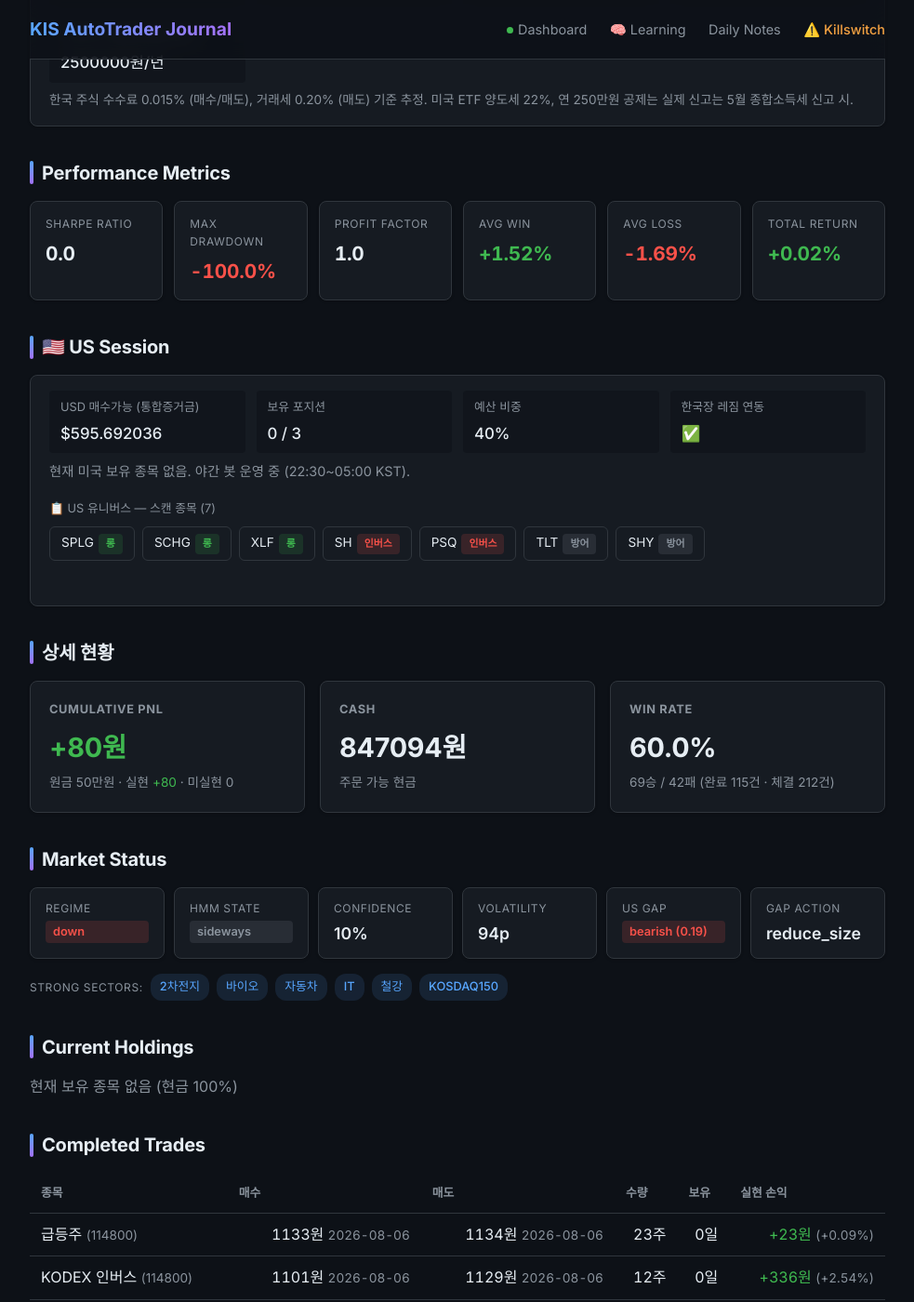
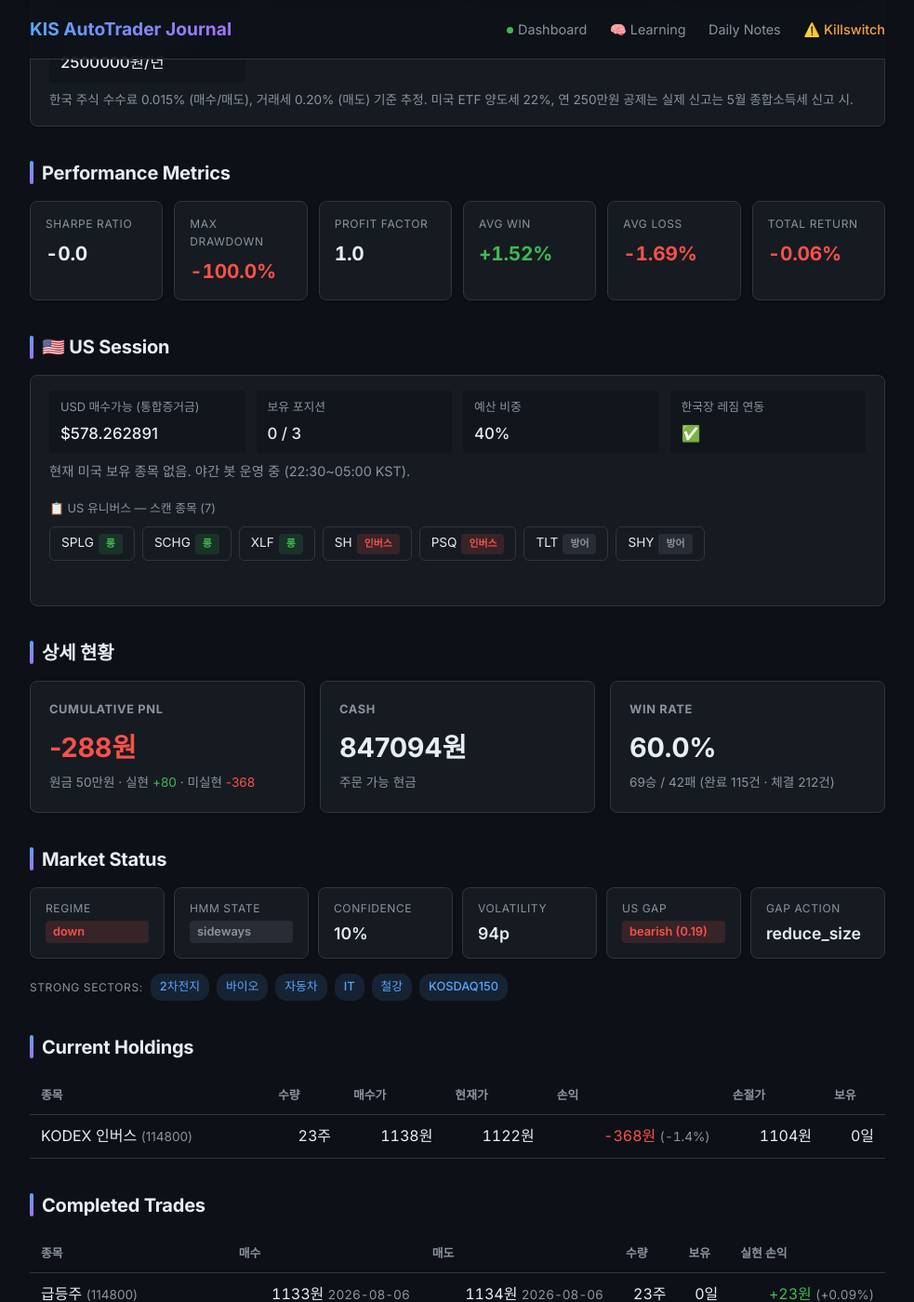
Before and after one commit to BudongJW/kis-trading-journal, a Jekyll site: the page built from index.html, in a window 1280 px wide and 1400 px high, scrolled down 2061 px. Shown: the whole window at 93% size, without its empty margins (148-1131 px from the left). Built offline with Jekyll 4.4.1, drawn with Linux system fonts in a browser that asks for light colours; nearby versions of some CDN libraries; some of the changed text lies outside the part shown.

Commit message:
auto: 장외 새로고침(미국장 마감) 10:00

```diff
--- a/_data/portfolio.json
+++ b/_data/portfolio.json
@@ -1,10 +1,23 @@
 {
-  "updated_at": "2026-08-07T09:32:10.024703+09:00",
+  "updated_at": "2026-08-07T10:00:29.006985+09:00",
   "initial_capital": 500000,
   "cash": 847094,
-  "holdings": [],
+  "holdings": [
+    {
+      "symbol": "114800",
+      "name": "KODEX 인버스",
+      "qty": 23,
+      "current_price": 1122,
+      "value": 25806,
+      "buy_price": 1138,
+      "pnl": -368,
+      "pnl_pct": -1.4,
+      "manual": true,
+      "stop_price": 1104
+    }
+  ],
   "reconcile": {
-    "matched": 0,
+    "matched": 1,
     "broker_only": 0,
     "ledger_only": 0,
     "qty_mismatch": 0
@@ -16,12 +29,12 @@
     "set_at": "",
     "set_by": ""
   },
-  "holdings_value": 0,
-  "total_value": 847469,
-  "total_pnl": 80,
-  "total_pnl_pct": 0.01,
+  "holdings_value": 25806,
+  "total_value": 847101,
+  "total_pnl": -288,
+  "total_pnl_pct": -0.03,
   "realized_pnl": 80,
-  "unrealized_pnl": 0,
+  "unrealized_pnl": -368,
   "total_trades": 212,
   "completed_trades": 115,
   "winning_trades": 69,
@@ -1076,12 +1089,12 @@
     "tax_exemption_remaining_krw": 2500000
   },
   "performance": {
-    "sharpe_ratio": 0.0,
+    "sharpe_ratio": -0.0,
     "max_drawdown_pct": -100.0,
     "profit_factor": 1.0,
     "avg_win_pct": 1.52,
     "avg_loss_pct": -1.69,
-    "total_return_pct": 0.02
+    "total_return_pct": -0.06
   },
   "r_summary": {},
   "daily_history": [
@@ -1990,13 +2003,13 @@
     },
     {
       "date": "2026-08-07",
-      "total_value": 847469,
+      "total_value": 847101,
       "cash": 847094,
-      "holdings_value": 0,
-      "day_pnl": 0,
-      "cumul_pnl": 80,
+      "holdings_value": 25806,
+      "day_pnl": -368,
+      "cumul_pnl": -288,
       "realized_pnl": 80,
-      "unrealized_pnl": 0,
+      "unrealized_pnl": -368,
       "net_deposit": 347389,
       "regime": "down",
       "hmm_state": "sideways",
@@ -2098,7 +2111,7 @@
   },
   "us_session": {
     "enabled": true,
-    "cash_usd": 595.692036,
+    "cash_usd": 578.262891,
     "positions": 0,
     "holdings": [],
     "max_positions": 3,
@@ -2301,7 +2314,7 @@
           "icon": "💰",
           "name": "수익 전환",
           "desc": "누적 손익 플러스",
-          "done": true
+          "done": false
         },
         {
           "icon": "📊",
@@ -2352,7 +2365,7 @@
           "bar": null
         }
       ],
-      "unlocked_count": 7
+      "unlocked_count": 6
     }
   },
   "day_plan": {
```
